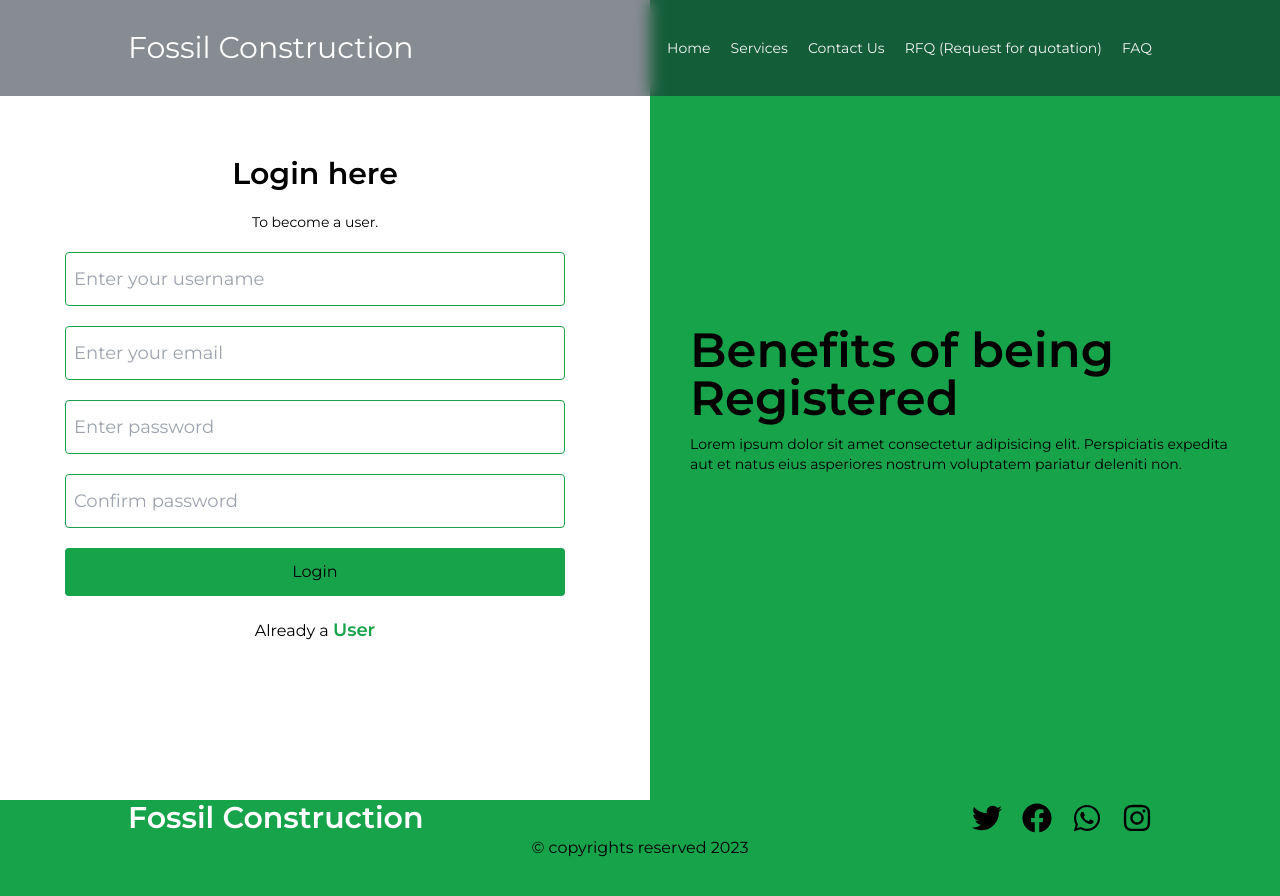
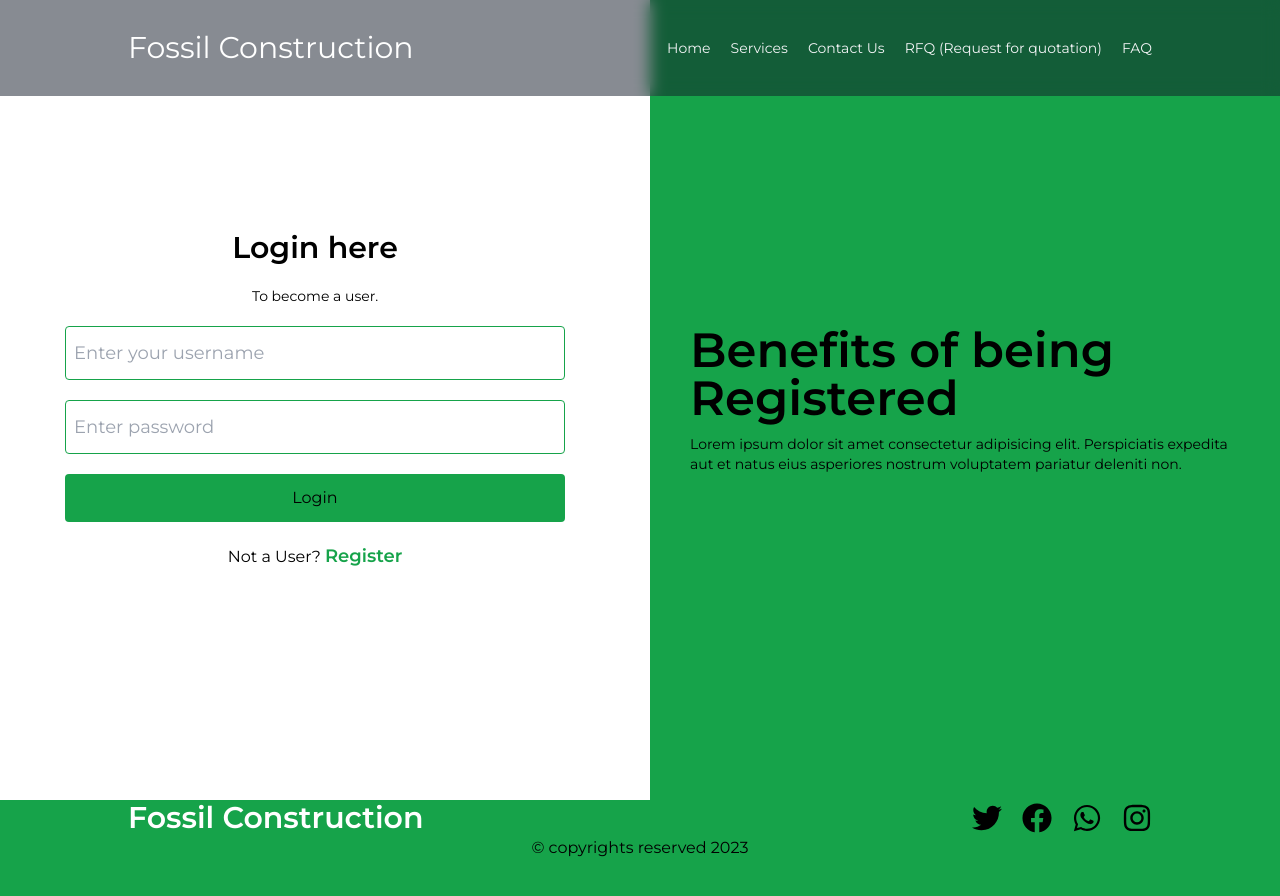
Before and after one commit to kculz/fossil_construction, a React (Vite) app in the folder app/: page /user/login in a window 1280 px wide. Built offline with nearby package versions, Linux system fonts and the light colour scheme.

Commit message:
FEAT: protected routes - not done

```diff
--- a/app/src/App.jsx
+++ b/app/src/App.jsx
@@ -2,6 +2,7 @@ import { BrowserRouter, Route, Routes } from "react-router-dom"
 import { Dashboard, Footer, Header } from "./layouts"
 import { Landing, Login, Register, Rfq, Service, Services } from "./pages"
 import { ToastContainer } from 'react-toastify'
+import { ProtectedRoute } from "./helper"
 
 function App() {
 
@@ -15,8 +16,13 @@ function App() {
         <Route path="/user/login" element={<Login />} />
         <Route path="/services" element={<Services />} />
         <Route path="/services/:id" element={<Service />} />
+
+        <Route element={<ProtectedRoute />} >
         <Route path="/request-for-quotation" element={<Rfq />} />
         <Route path="/client-area" element={<Dashboard />} />
+        </Route>
+
+
       </Routes>
       <Footer />
      </BrowserRouter>
--- a/app/src/helper.jsx
+++ b/app/src/helper.jsx
@@ -19,7 +19,7 @@ export const ProtectedRoute = () => {
     let auth = {'token': jwt};
     return(
         <React.Fragment>
-            {auth.token? <Outlet /> : <Navigate to="/login" />}
+            {auth.token? <Outlet /> : <Navigate to="/client-area" />}
         </React.Fragment>
     )
 };
--- a/app/src/pages/Login.jsx
+++ b/app/src/pages/Login.jsx
@@ -9,33 +9,28 @@ const Login = () => {
   const navigate = useNavigate();
 
   const [values, setValues] = useState({
-    fullname: '',
-    email: '',
+
     username: '',
     password: '',
-    confirmPassword: ''
+
   });
 
   const handleLogin = async (e) => {
     e.preventDefault();
 
-    if(values.password != values.confirmPassword){
-      toast.warning("password does'nt match.");
-      return;
-    }
-    await axios.post('/users/login', values).then((res) => {
+     // axios.defaults.withCredentials = true;
+     await axios.post('/users/login', values).then((res) => {
+
+      userStore(res.data)
       console.log(res.data.msg);
-      toast.info(res.data.msg);
-       userStore(res.data);
+      toast.success(res.data.msg);
       navigate('/client-area');
 
+  }).catch((err) => {
 
-    }).catch((err) => {
-
-      console.log(err.error);
       toast.error(err.error);
 
-    })
+  })
 
   };
   return (
@@ -47,12 +42,12 @@ const Login = () => {
                 <h1 className="text-center md:text-3xl text-xl font-semibold">Login here</h1>
                 <p className="text-sm text-center">To become a user.</p>
                 <input required onChange={(e)=> setValues({...values, username: e.target.value})} type="text" name="username" id="username" placeholder="Enter your username" className="border border-green-600 bg-transparent outline-none px-2 py-3 text-lg text-green-600 rounded lg:w-[500px] w-full " />
-                <input required onChange={(e)=> setValues({...values, email: e.target.value})} type="email" name="email" id="email" placeholder="Enter your email" className="border border-green-600 bg-transparent outline-none px-2 py-3 text-lg text-green-600 rounded lg:w-[500px] w-full " />
+
                 <input required onChange={(e)=> setValues({...values, password: e.target.value})} type="password" name="password" id="password" placeholder="Enter password" className="border border-green-600 bg-transparent outline-none px-2 py-3 text-lg text-green-600 rounded lg:w-[500px] w-full " />
-                <input required onChange={(e)=> setValues({...values, confirmPassword: e.target.value})} type="password" name="confirmPassword" id="confirmPassword" placeholder="Confirm password" className="border border-green-600 bg-transparent outline-none px-2 py-3 text-lg text-green-600 rounded lg:w-[500px] w-full " />
+
                 <input type="submit" value="Login"  className="bg-green-600 rounded py-3 px-4 text-center w-full"/>
 
-                <Link to="/">Already a <span className="text-lg text-green-600 font-semibold">User</span></Link>
+                <Link to="/user/register">Not a User? <span className="text-lg text-green-600 font-semibold">Register</span></Link>
             </form>
             </div>
             {/* Login form end */}
--- a/app/src/pages/Register.jsx
+++ b/app/src/pages/Register.jsx
@@ -51,14 +51,14 @@ const Register = () => {
                 <input required onChange={(e)=> setValues({...values, confirmPassword: e.target.value})} type="password" name="confirmPassword" id="confirmPassword" placeholder="Confirm password" className="border border-green-600 bg-transparent outline-none px-2 py-3 text-lg text-green-600 rounded lg:w-[500px] w-full " />
                 <input type="submit" value="Register"  className="bg-green-600 rounded py-3 px-4 text-center w-full"/>
 
-                <Link to="/">Already a <span className="text-lg text-green-600 font-semibold">User</span></Link>
+                <Link to="/user/login">Already a <span className="text-lg text-green-600 font-semibold">User</span></Link>
             </form>
             </div>
             {/* Register form end */}
 
             {/* Registration Content*/}
             <div className="bg-green-600 flex justify-center items-center gap-3 flex-col px-10">
-                <h1 className="md:text-5xl text-2xl font-semibold">Benefits of being  registered </h1>
+                <h1 className="md:text-5xl text-2xl font-semibold">Benefits of being Registered </h1>
                 <p className="md:text-basic text-sm">Lorem ipsum dolor sit amet consectetur adipisicing elit. Perspiciatis expedita aut et natus eius asperiores nostrum voluptatem pariatur deleniti non.</p>
 
             </div>
```
Also changed, not shown: 1 other file (tests, documents, lock files or other folders).
